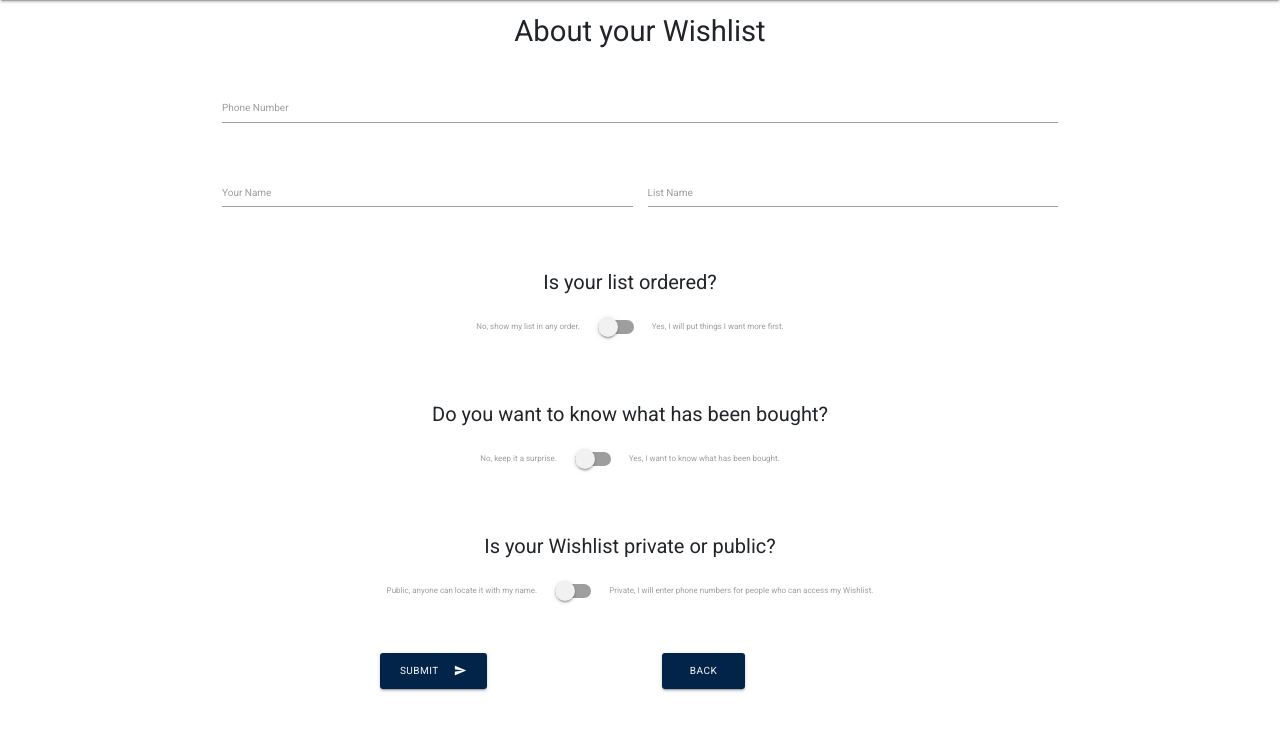
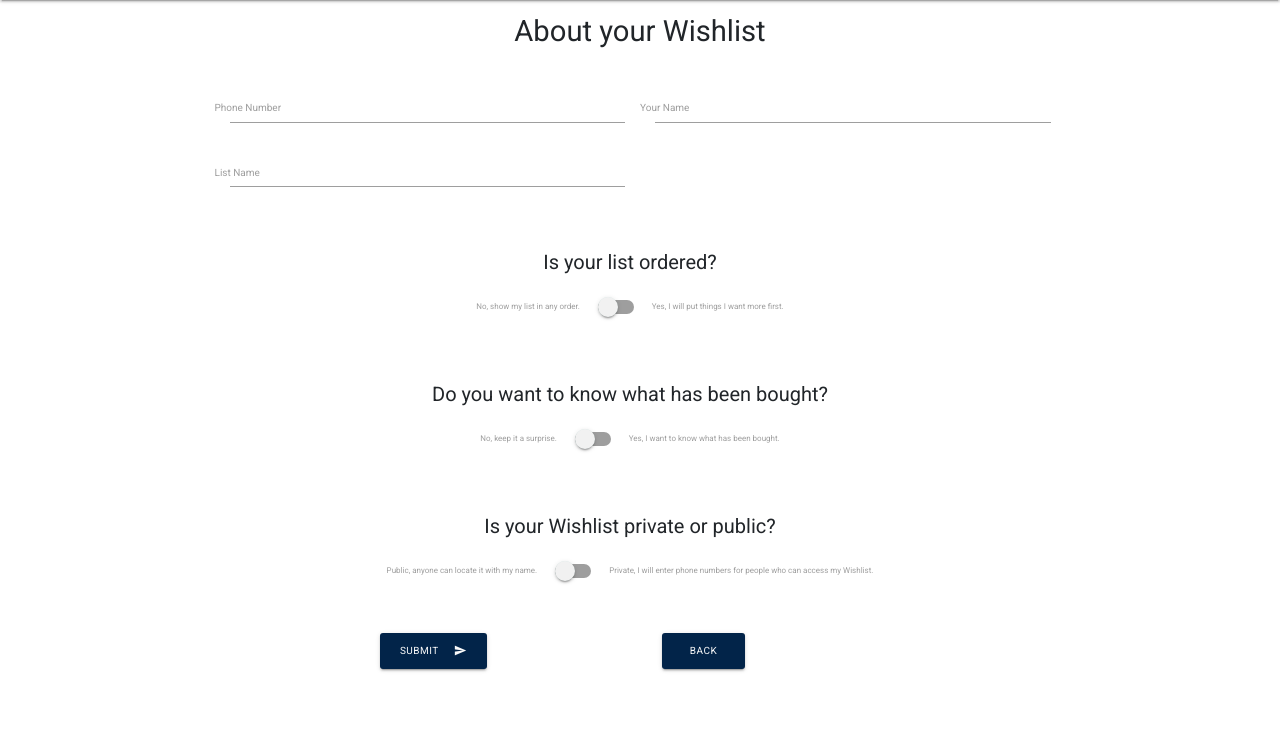
Before and after one commit to geminerald/pressie, a Flask app: a page that uses templates/pages/wishlist.html in a window 1280 px wide. Shown: the part 64-800 px from the top of the page. Run offline with Flask 2, Linux system fonts and the light colour scheme; the visitor is signed in with stand-in values (Sample User, id 1); a database or web service that is not in the repository returns one stand-in record (values such as "Sample title"); some libraries are stand-ins or nearby versions.

Commit message:
updated columns on create wishlist page

```diff
--- a/static/js/app.js
+++ b/static/js/app.js
@@ -1,6 +1,6 @@
 $(document).ready(function () {
     console.log("app.js is linked successfully");
-
+    $('.tooltipped').tooltip();
     // Page Element Selectors
     const surpriseSwitch = document.getElementById('surprise-switch');
     const orderedSwitch = document.getElementById('ordered-switch');
--- a/static/style/style.css
+++ b/static/style/style.css
@@ -183,7 +183,9 @@ nav .brand-logo{
     border: 4px solid #022449;
     box-shadow: 0 4px 8px 0 rgba(0, 0, 0, 0.2), 0 6px 20px 0 rgba(0, 0, 0, 0.19);
 }
-
+.tooltipped{
+    border-radius: 50%;
+}
 .home-link{
     text-decoration: none;
 }
--- a/templates/pages/wishlist.html
+++ b/templates/pages/wishlist.html
@@ -4,26 +4,25 @@
 	<h3>About your Wishlist</h3>
 </div>
 <form action="{{url_for('wishlist', method='POST', user=session.user)}}" method="POST" class="col s12">
+	<div class="input-field" hidden>
+		<input  id="list_username" name="list_username" type="text" class="validate" value="{{user.email}}">
+		<label for="list_username">{{user.email}}</label>
+	</div>
 	<div class="row">
-		<div class="input-field col s6">
+		<div class="input-field col-sm-12 col-md-6">
 			<input  id="phone_number" name="phone_number" type="text" class="validate hidden" required>
 			<label for="phone_number">Phone Number</label>
-
 		</div>
-		<div class="input-field col s6" hidden>
-			<input  id="list_username" name="list_username" type="text" class="validate" value="{{user.email}}">
-			<label for="list_username">{{user.email}}</label>
-		</div>
-	</div>
-	<div class="row">
-		<div class="input-field col s6">
+		<div class="input-field col-sm-12 col-md-6">
 			<input  id="first_name" name="first_name" type="text" class="validate" required>
 			<label for="first_name">Your Name</label>
 		</div>
-		<div class="input-field col s6">
+
+		<div class="input-field col-sm-12 col-md-6">
 			<input id="last_name" name="last_name" type="text" class="validate" required>
 			<label for="last_name">List Name</label>
 		</div>
+
 	</div>
 	<div class="row">
 		<div id="ordered-switch" class="wishlist-switch col s12">
@@ -39,7 +38,7 @@
 		</div>
 	</div>
 	<div class="row">
-		<div id = "surprise-switch" class="wishlist-switch col s12 beta">
+		<div id="surprise-switch" class="wishlist-switch col s12 beta">
 			<p>Do you want to know what has been bought?</p>
 			<div class="switch">
 				<label>
@@ -65,7 +64,7 @@
 		</div>
 	</div>
 	<div class="row button-row">
-        {% include 'components/submitbutton.html' %}
+		{% include 'components/submitbutton.html' %}
 		{% include 'components/backtoprofile.html' %}
 
 	</div>
```
